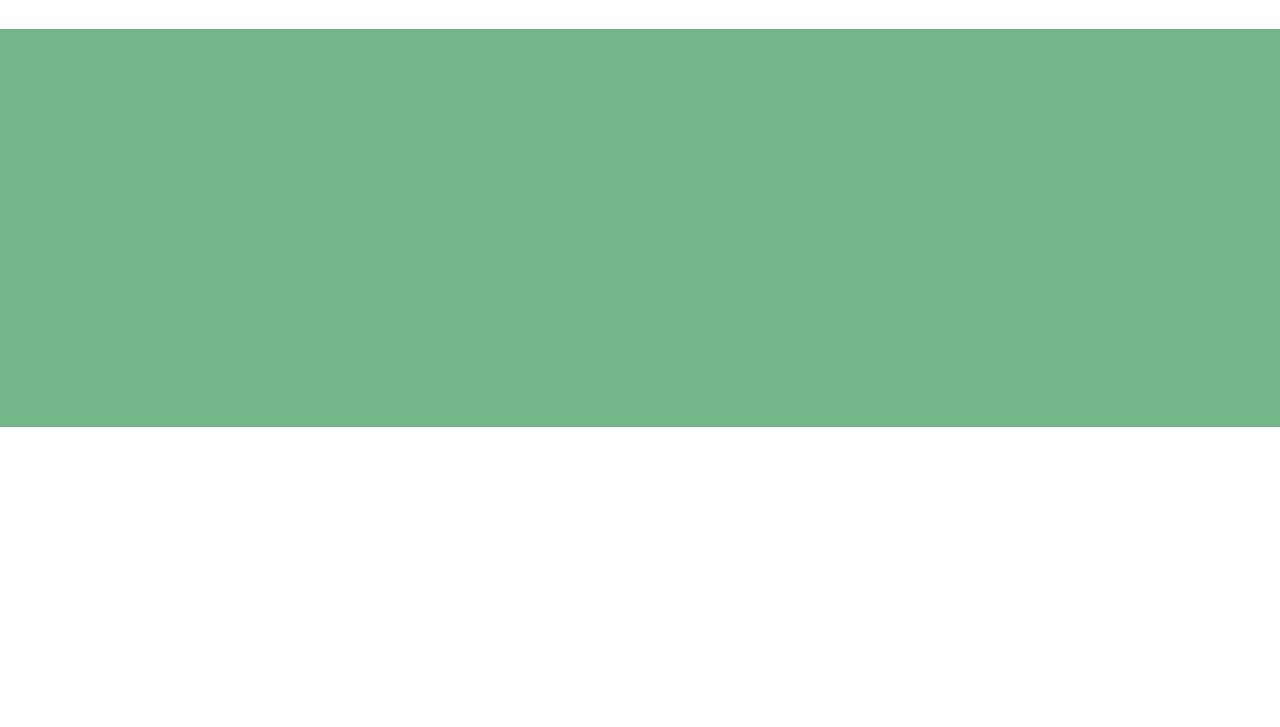
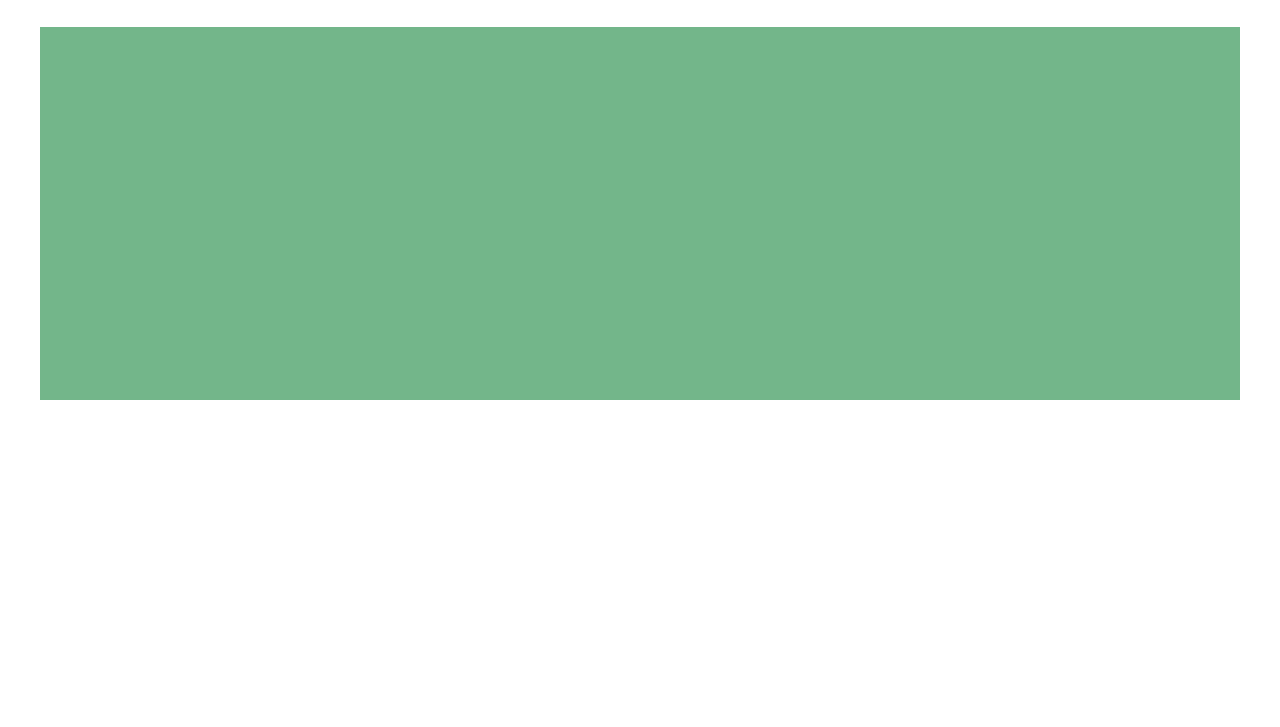
Before and after one commit to graeme120/product-portfolio-site, a Gatsby site: page /debug in a window 1280 px wide. Shown: the part 73-800 px from the top of the page. Built offline with nearby package versions, Linux system fonts and the light colour scheme; Gatsby itself is replaced by a stand-in of ours; a web font is replaced by a local one.

Commit message:
trying something

```diff
--- a/src/styles/project-page.css
+++ b/src/styles/project-page.css
@@ -317,7 +317,9 @@ i {
 
 .broad {
   width: 100%;
-  max-width: 1412px;
+  /* max-width: 1412px; */
+  max-width: 1200px;
+  margin: auto;
 }
 
 .footer {
```
